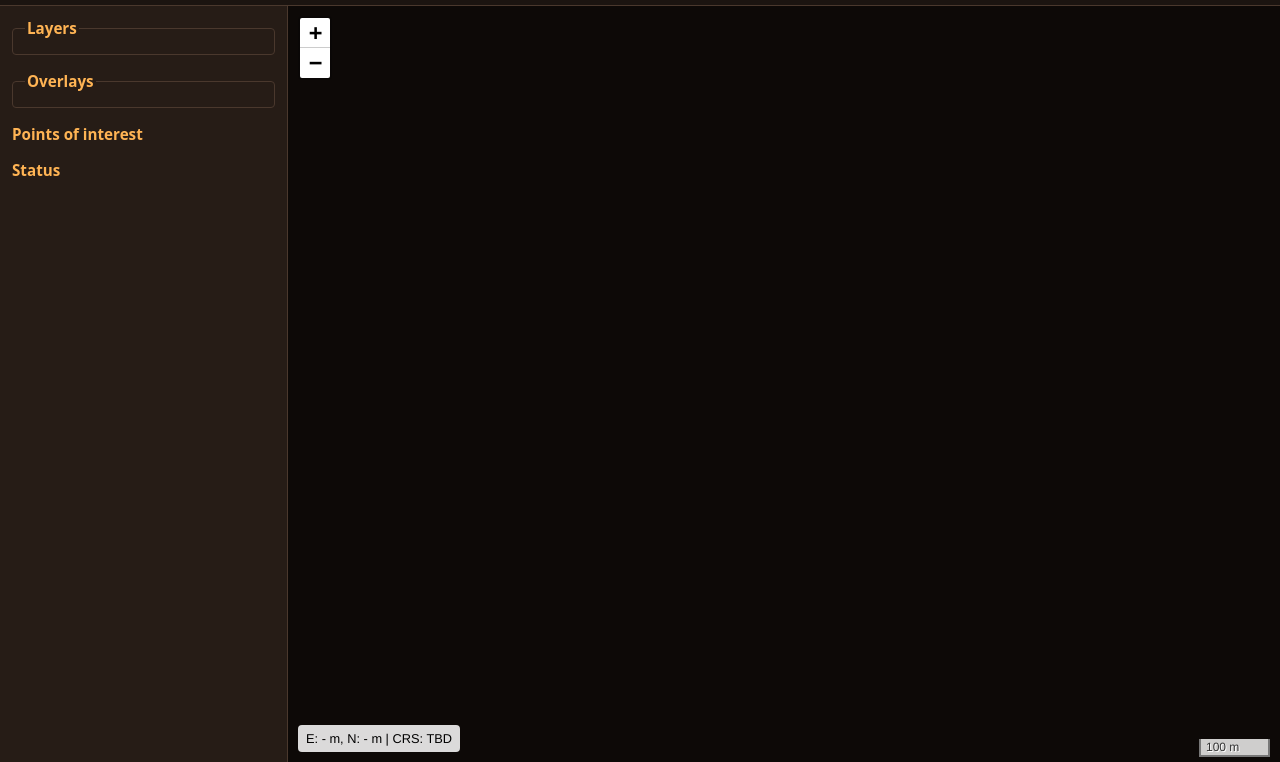
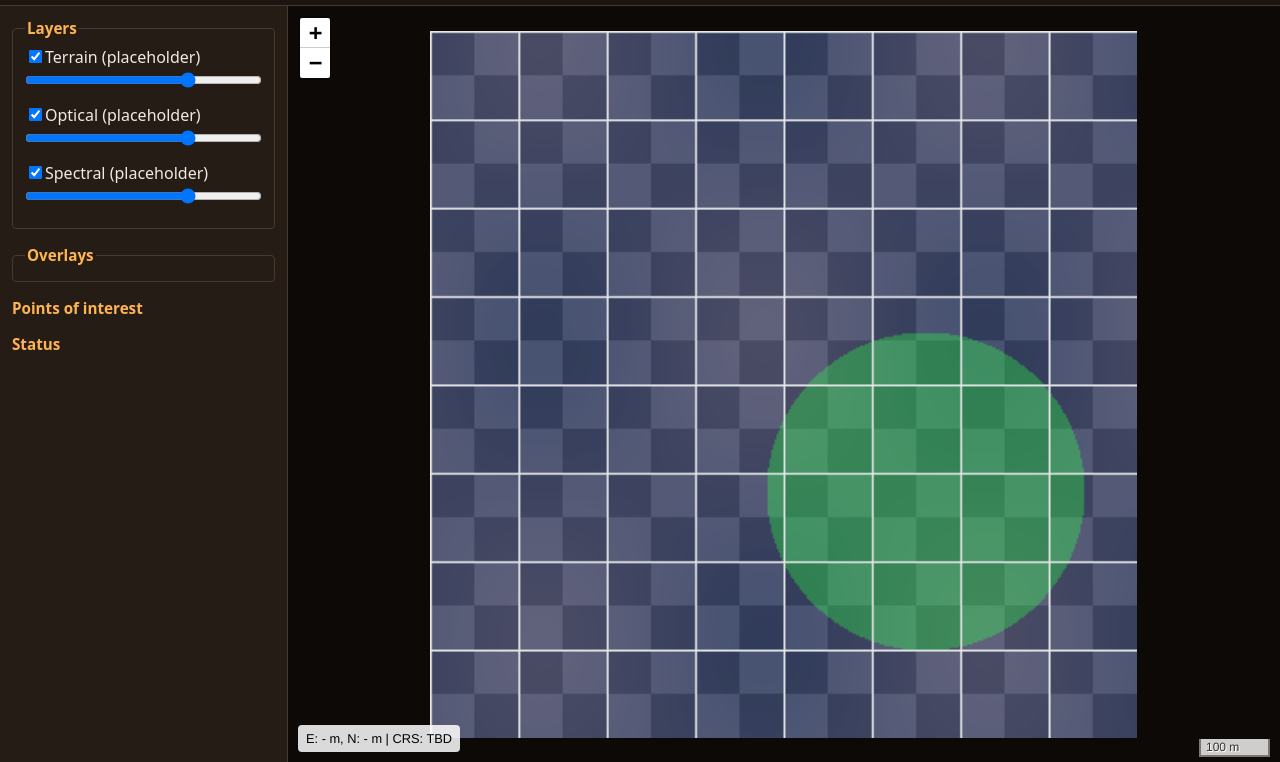
Before and after one commit to Nico8213/mars-eva-map-2026, a plain HTML site: page web/index.html in a window 1280 px wide. Shown: the part 38-800 px from the top of the page. Drawn offline with Linux system fonts and the light colour scheme.

Commit message:
[C] web cockpit task 4 layers

```diff
--- a/web/css/cockpit.css
+++ b/web/css/cockpit.css
@@ -85,6 +85,8 @@ body {
   margin: 0.25rem 0 0.75rem;
 }
 
+.layer-row { margin-bottom: 0.25rem; }
+
 .poi-list {
   margin: 0;
   padding: 0;
--- a/web/index.html
+++ b/web/index.html
@@ -48,7 +48,8 @@
 
   <script src="vendor/leaflet/leaflet.js"></script>
   <script src="js/data.js"></script>
-  <!-- Tasks 4 to 6 add js/layers.js, js/poi.js and js/routes.js here, before main.js. -->
+  <script src="js/layers.js"></script>
+  <!-- Tasks 5 and 6 add js/poi.js and js/routes.js here, before main.js. -->
   <script src="js/main.js"></script>
 </body>
 </html>
--- /dev/null
+++ b/web/js/layers.js
@@ -0,0 +1,86 @@
+// Layer manager: one imageOverlay per layers.json entry, with a visibility
+// checkbox and an opacity slider per layer (F1).
+(function () {
+  'use strict';
+
+  var Cockpit = window.Cockpit;
+  var DEFAULT_OPACITY = 0.7;
+
+  function addLayerRow(container, entry, index, overlay) {
+    var map = Cockpit.map;
+    var checkId = 'layer-' + index;
+    var sliderId = 'layer-opacity-' + index;
+
+    var row = document.createElement('div');
+    row.className = 'layer-row';
+
+    var check = document.createElement('input');
+    check.type = 'checkbox';
+    check.id = checkId;
+    check.checked = true;
+
+    var label = document.createElement('label');
+    label.htmlFor = checkId;
+    label.textContent = entry.name;
+
+    var slider = document.createElement('input');
+    slider.type = 'range';
+    slider.id = sliderId;
+    slider.min = '0';
+    slider.max = '1';
+    slider.step = '0.05';
+    slider.value = String(DEFAULT_OPACITY);
+    slider.setAttribute('aria-label', 'Opacity of ' + entry.name);
+
+    // Remove or re-add the overlay. Its pane keeps the drawing order fixed.
+    check.addEventListener('change', function () {
+      if (check.checked) {
+        map.addLayer(overlay);
+      } else {
+        map.removeLayer(overlay);
+      }
+    });
+
+    // Update opacity without reloading the image.
+    slider.addEventListener('input', function () {
+      overlay.setOpacity(parseFloat(slider.value));
+    });
+
+    row.appendChild(check);
+    row.appendChild(label);
+    row.appendChild(document.createElement('br'));
+    row.appendChild(slider);
+    container.appendChild(row);
+  }
+
+  function buildLayers(entries) {
+    var map = Cockpit.map;
+    var container = document.getElementById('layer-controls');
+    Cockpit.layerOverlays = [];
+
+    entries.forEach(function (entry, index) {
+      // One pane per layer: z-index follows list order (200 to 299).
+      var paneName = 'layer-' + index;
+      map.createPane(paneName).style.zIndex = 200 + index;
+
+      var overlay = L.imageOverlay(
+        Cockpit.DATA_ROOT + 'layers/' + entry.file,
+        Cockpit.extentToBounds(entry.extent),
+        { opacity: DEFAULT_OPACITY, alt: entry.name, interactive: false, pane: paneName }
+      );
+
+      // A failed image only affects this layer.
+      overlay.on('error', function () {
+        Cockpit.showError('Layer image failed to load: ' + entry.name);
+      });
+
+      overlay.addTo(map);
+      Cockpit.layerOverlays.push(overlay);
+      addLayerRow(container, entry, index, overlay);
+    });
+  }
+
+  document.addEventListener('cockpit:layers-loaded', function (event) {
+    buildLayers(event.detail);
+  });
+})();
```
Also changed, not shown: 2 other files.
